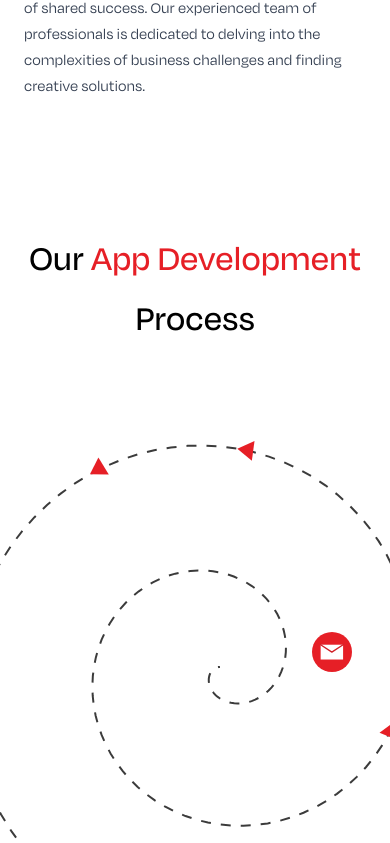
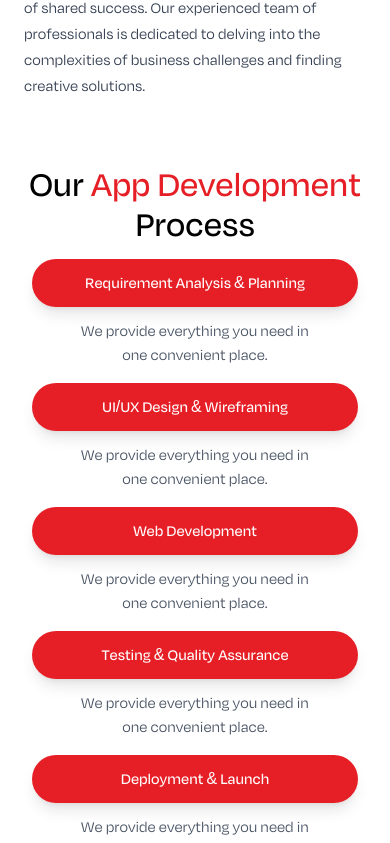
Before and after one commit to Invenzee/techcole-brand-website, a Next.js app: page /services/app-development in a window 390 px wide. Shown: the part 1436-2279 px from the top of the page. Built offline with nearby package versions, Linux system fonts and the light colour scheme.

Commit message:
pushing for testing the process section

```diff
--- a/app/components/WebDevProcess.tsx
+++ b/app/components/WebDevProcess.tsx
@@ -28,14 +28,6 @@ interface Step {
 }
 
 export default function WebDevProcess({ steps, title }: { steps: Step[]; title: string }) {
-    const [isDesktop, setIsDesktop] = React.useState(true);
-
-    React.useEffect(() => {
-        const handleResize = () => setIsDesktop(window.innerWidth > 768);
-        handleResize();
-        window.addEventListener('resize', handleResize);
-        return () => window.removeEventListener('resize', handleResize);
-    }, []);
 
     // --- Geometric Configuration ---
     const width = 950;
@@ -45,7 +37,7 @@ export default function WebDevProcess({ steps, title }: { steps: Step[]; title:
 
     // Spiral parameters (Archimedean: r = a + b * theta)
     const numTurns = -1.7;
-    const maxRadius = isDesktop ? 300 : 220;
+    const maxRadius = 300;
     const pointsCount = 200;
     const animDuration = 4; // Total time for path draw
 
@@ -73,12 +65,12 @@ export default function WebDevProcess({ steps, title }: { steps: Step[]; title:
         // arrowBack: relative index for arrow before icon (e.g. -7)
         // arrowFront: relative index for arrow after icon (e.g. 1)
         const iconConfig = [
-            { id: 0, index: 0, xOffset: isDesktop ? 60 : -340, yOffset: -10, icon: HomeSvg, arrowBack: 0, arrowFront: 0 },
-            { id: 1, index: 35, xOffset: isDesktop ? 205 : -100, yOffset: isDesktop ? -60 : -20, icon: StarSvg, arrowBack: -6, arrowFront: 4 },
-            { id: 2, index: 80, xOffset: isDesktop ? 130 : -100, yOffset: isDesktop ? -210 : -20, icon: GrowthSvg, arrowBack: 0, arrowFront: 9 },
-            { id: 3, index: 125, xOffset: isDesktop ? -375 : -100, yOffset: isDesktop ? -50 : -20, icon: EmailSvg, arrowBack: 0, arrowFront: 7 },
-            { id: 4, index: 165, xOffset: isDesktop ? 200 : -100, yOffset: isDesktop ? 280 : -20, icon: SettingSvg, arrowBack: -5, arrowFront: 1 },
-            { id: 5, index: 198, xOffset: isDesktop ? 110 : -100, yOffset: isDesktop ? -80 : -20, icon: DollarSvg, arrowBack: 0, arrowFront: 0 },
+            { id: 0, index: 0, xOffset: 60, yOffset: -10, icon: HomeSvg, arrowBack: 0, arrowFront: 0 },
+            { id: 1, index: 35, xOffset: 205, yOffset: -60, icon: StarSvg, arrowBack: -6, arrowFront: 4 },
+            { id: 2, index: 80, xOffset: 130, yOffset: -210, icon: GrowthSvg, arrowBack: 0, arrowFront: 9 },
+            { id: 3, index: 125, xOffset: -375, yOffset: -50, icon: EmailSvg, arrowBack: 0, arrowFront: 7 },
+            { id: 4, index: 165, xOffset: 200, yOffset: 280, icon: SettingSvg, arrowBack: -5, arrowFront: 1 },
+            { id: 5, index: 198, xOffset: 110, yOffset: -80, icon: DollarSvg, arrowBack: 0, arrowFront: 0 },
         ];
 
         const finalIcons = iconConfig.map((config) => {
@@ -144,8 +136,10 @@ export default function WebDevProcess({ steps, title }: { steps: Step[]; title:
     }, []);
 
     return (
-        <section className="w-full bg-white py-24 overflow-hidden relative">
-            <div className="max-w-[1140px] mx-auto relative max-sm:h-[2000px]">
+        <>
+            {/* Desktop */}
+            <section className="w-full bg-white py-24 overflow-hidden relative max-sm:hidden">
+                <div className="max-w-[1140px] mx-auto relative">
                     <div className="text-center">
                         <h2 className="text-4xl md:text-[64px] font-medium text-black leading-[60px]">
                             Our <span className="text-[#E61F26]">{title}</span>
@@ -153,7 +147,7 @@ export default function WebDevProcess({ steps, title }: { steps: Step[]; title:
                         </h2>
                     </div>
 
-                <div className="relative w-full text-center mx-auto -mt-20" style={{ height }}>
+                    <div className="relative w-full text-center mx-auto -mt-20 min-h-[800px] max-sm:min-h-[100px]">
                         <div className="absolute left-[0%] top-[20%] text-right hidden lg:block">
                             <LabelCard step={steps[0]} align="right" delay={(0 / 200) * 4} />
                         </div>
@@ -175,7 +169,7 @@ export default function WebDevProcess({ steps, title }: { steps: Step[]; title:
                         </div>
 
                         {/* Center SVG */}
-                    <div className="absolute inset-0 flex items-center justify-center pointer-events-none">
+                        <div className="absolute inset-0 flex items-center justify-center pointer-events-none max-sm:hidden">
                             <svg width={width} height={height} viewBox={`0 0 ${width} ${height}`} className="overflow-visible">
                                 <defs>
                                     <mask id="spiral-mask">
@@ -234,8 +228,8 @@ export default function WebDevProcess({ steps, title }: { steps: Step[]; title:
                                     style={{
                                         left: item.x,
                                         top: item.y,
-                                    width: isDesktop ? 60 : 40,
-                                    height: isDesktop ? 60 : 40,
+                                        width: 60,
+                                        height: 60,
                                         transform: 'translate(-50%, -50%)'
                                     }}
                                     initial={{ scale: 0 }}
@@ -247,19 +241,27 @@ export default function WebDevProcess({ steps, title }: { steps: Step[]; title:
                                 </motion.div>
                             ))}
                         </div>
+                    </div>
+                </div>
+            </section>
 
-                    {/* Mobile Labels (Stacked) */}
-                    <div className="lg:hidden grid grid-cols-1 relative z-30 pt-[800px] px-4 pb-10 space-y-4">
+            <section className="max-sm:block hidden px-4 py-8">
+                <div className="text-center">
+                    <h2 className="text-4xl md:text-[64px] font-medium text-black leading-[60px] max-sm:leading-[40px]">
+                        Our <span className="text-[#E61F26]">{title}</span>
+                        <br />Process
+                    </h2>
+                </div>
+                <div className="grid grid-cols-1 relative z-30 px-4 pb-10 space-y-4 mt-4">
                     {steps.map(step => (
-                            <div key={step.id} className="">
-                                <h3 className="bg-[#E61F26] text-white py-3 px-4 rounded-[30px] font-medium text-md shadow-lg mb-3 w-full text-center rounded-full">{step.title}</h3>
+                        <div key={step.id} className="text-center">
+                            <h3 className="bg-[#E61F26] text-white py-3 rounded-[30px] font-medium text-md shadow-lg mb-3 w-full text-center rounded-full">{step.title}</h3>
                             <p className="text-gray-600 px-12">{step.description}</p>
                         </div>
                     ))}
                 </div>
-                </div>
-            </div>
             </section>
+        </>
     );
 }
 
--- a/app/components/WhyChooseUs.tsx
+++ b/app/components/WhyChooseUs.tsx
@@ -1,10 +1,17 @@
 "use client";
 
-import React, { useRef } from "react";
+import React, { useEffect, useRef, useState } from "react";
 import { motion, useMotionValue, useSpring, useTransform } from "framer-motion";
 
-const Card = ({ card }: { card: any }) => {
+const Card = ({ card, index }: { card: any, index: number }) => {
     const ref = useRef<HTMLDivElement>(null);
+    const [isDesktop, setIsDesktop] = useState(false);
+
+    useEffect(() => {
+        if (window.innerWidth >= 768) {
+            setIsDesktop(true);
+        }
+    }, []);
 
     // Mouse position values
     const x = useMotionValue(0);
@@ -56,7 +63,7 @@ const Card = ({ card }: { card: any }) => {
 
                 {/* Number */}
                 <div className="absolute top-6 right-6 text-gray-200 text-5xl font-regular font-outline-2 group-hover:text-[#E61F26]/10 transition-colors duration-300 z-0">
-                    {card.number}
+                    {isDesktop ? card.number : index + 1}
                 </div>
 
                 {/* Content */}
@@ -70,7 +77,7 @@ const Card = ({ card }: { card: any }) => {
                 <motion.div
                     variants={{
                         rest: { scale: 0, opacity: 0, z: 0 },
-                        hover: { scale: 1.2, opacity: 1, z: 100 } // Pop out 100px
+                        hover: { scale: isDesktop ? 1.2 : .95, opacity: 1, z: 100 }
                     }}
                     style={{
                         rotateX,
@@ -116,32 +123,36 @@ export default function WhyChooseUs({ title, cards }: { title: string, cards: an
         <section className="w-full bg-white py-24">
             <div className="max-w-[1140px] mx-auto px-4">
                 <div className="text-center mb-12">
-                    <h2 className="text-4xl md:text-[64px] font-medium text-black leading-[60px]">
+                    <h2 className="text-4xl md:text-[64px] font-medium text-black leading-[60px] max-sm:leading-[40px]">
                         Why Choose Us for <br />
                         <span className="text-[#E61F26]">{title}</span>
                     </h2>
                 </div>
 
+                <div className="max-sm:flex flex-col gap-8 hidden px-4">
+                    {cards.map((card, index) => <Card key={card.id} card={card} index={index} />)}
+                </div>
+
                 {/* Masonry Layout */}
-                <div className="grid grid-cols-1 md:grid-cols-2 lg:grid-cols-4 gap-8 items-start">
+                <div className="grid grid-cols-1 md:grid-cols-2 lg:grid-cols-4 gap-8 items-start max-sm:hidden">
                     {/* Column 1 */}
                     <div className="flex flex-col gap-8">
-                        {columns[1].map(card => <Card key={card.id} card={card} />)}
+                        {columns[1].map((card, index) => <Card key={card.id} card={card} index={index} />)}
                     </div>
 
                     {/* Column 2 */}
                     <div className="flex flex-col gap-8">
-                        {columns[2].map(card => <Card key={card.id} card={card} />)}
+                        {columns[2].map((card, index) => <Card key={card.id} card={card} index={index} />)}
                     </div>
 
                     {/* Column 3 */}
                     <div className="flex flex-col gap-8">
-                        {columns[3].map(card => <Card key={card.id} card={card} />)}
+                        {columns[3].map((card, index) => <Card key={card.id} card={card} index={index} />)}
                     </div>
 
                     {/* Column 4 */}
                     <div className="flex flex-col gap-8">
-                        {columns[4].map(card => <Card key={card.id} card={card} />)}
+                        {columns[4].map((card, index) => <Card key={card.id} card={card} index={index} />)}
                     </div>
                 </div>
             </div>
--- a/app/services/website-development/page.tsx
+++ b/app/services/website-development/page.tsx
@@ -39,7 +39,7 @@ const cards = [
         title: "Experienced Web Developers",
         image: "/services/p-1.png",
         column: 1,
-        className: "h-[240px]",
+        className: "h-[240px] max-sm:h-[300px]",
     },
     {
         id: 4,
@@ -47,7 +47,7 @@ const cards = [
         title: "SEO-Optimized Development",
         image: "/services/p-4.png",
         column: 1,
-        className: "h-[350px]",
+        className: "h-[350px] max-sm:h-[300px]",
     },
     {
         id: 2,
@@ -55,7 +55,7 @@ const cards = [
         title: "Mobile-First & Responsive Design",
         image: "/services/p-2.png",
         column: 2,
-        className: "h-[350px] mt-20",
+        className: "h-[350px] mt-20 max-sm:h-[300px] max-sm:mt-0",
     },
     {
         id: 5,
@@ -63,7 +63,7 @@ const cards = [
         title: "Ongoing Support",
         image: "/services/p-5.png",
         column: 3,
-        className: "h-[240px] mt-8",
+        className: "h-[240px] mt-8 max-sm:h-[300px] max-sm:mt-0",
     },
     {
         id: 3,
@@ -71,7 +71,7 @@ const cards = [
         title: "Fast Loading & Secure Websites",
         image: "/services/p-3.png",
         column: 4,
-        className: "h-[240px]",
+        className: "h-[240px] max-sm:h-[300px]",
     },
     {
         id: 7,
@@ -79,7 +79,7 @@ const cards = [
         title: "Branding",
         image: "/services/p-6.png",
         column: 3,
-        className: "h-[240px]",
+        className: "h-[240px] max-sm:h-[300px]",
     },
     {
         id: 6,
@@ -87,7 +87,7 @@ const cards = [
         title: "Agile & Transparent Workflow",
         image: "/services/p-7.png",
         column: 4,
-        className: "h-[350px]",
+        className: "h-[350px] max-sm:h-[300px]",
     },
 ];
 
```
Lines whose indentation alone changed are shown as unchanged.
